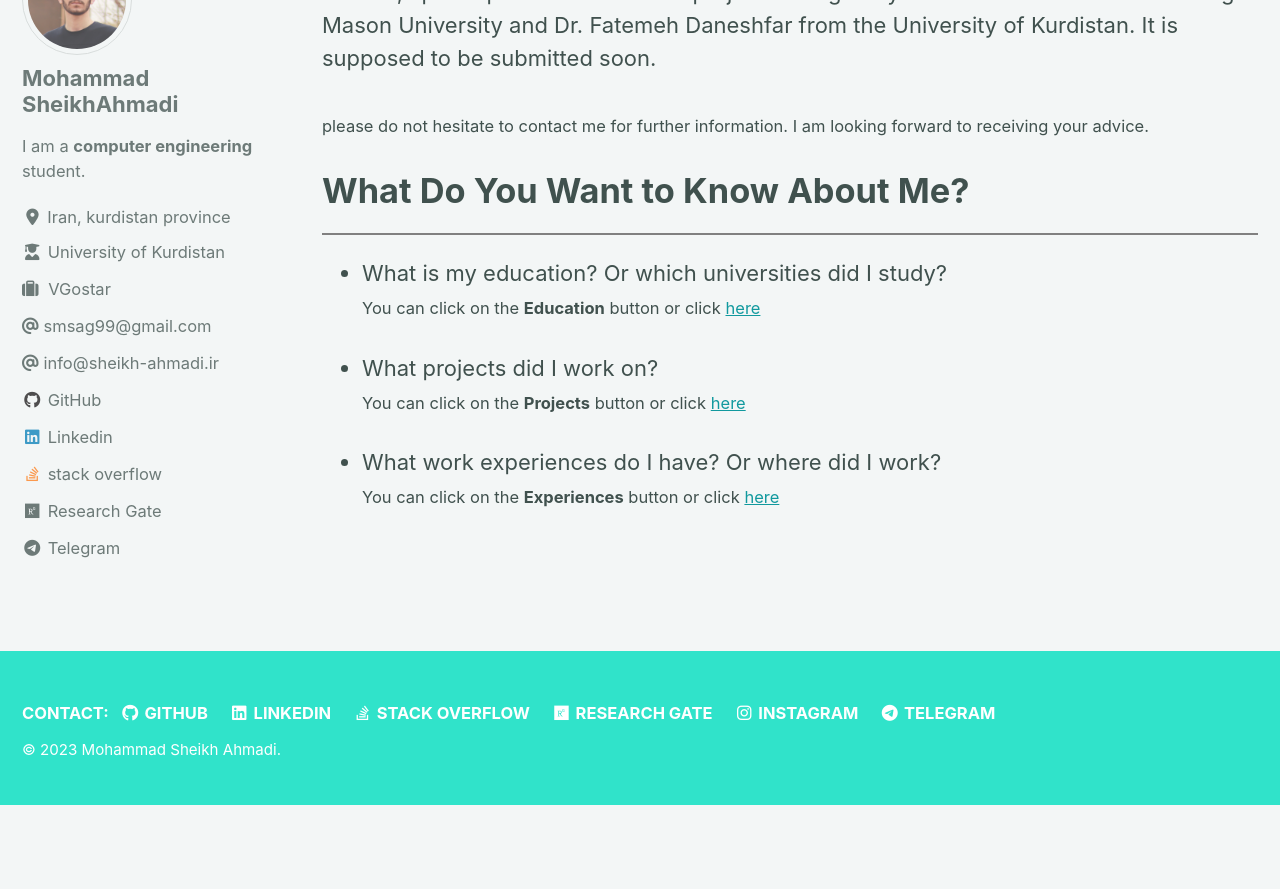
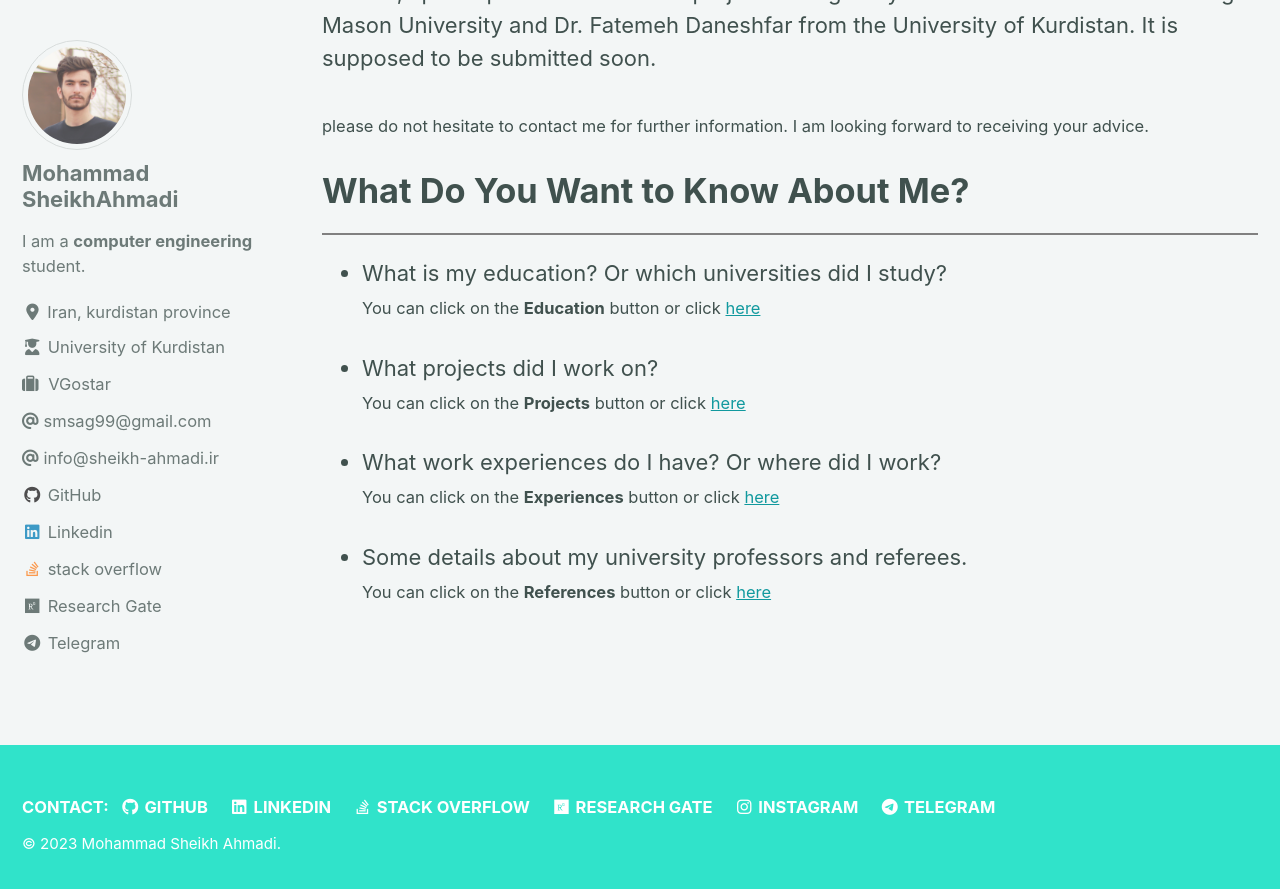
Before and after one commit to smsag99/Personal_Website, a Jekyll site: the page built from index.html, in a window 1280 px wide and 900 px high, scrolled down 513 px. Shown: the top 889 px of the window. Built offline with Jekyll 4.4.1, drawn with Linux system fonts in a browser that asks for light colours; cached includes are drawn as plain includes; nearby versions of some CDN libraries; the list of posts is cut into pages by our own code; before the commit the page ends 1318 px from its top, so only the background shows below that.

Commit message:
adding reference to home page

```diff
--- a/_layouts/home.html
+++ b/_layouts/home.html
@@ -6,7 +6,8 @@ layout: archive
 <hr style="height:2px;border-width:0;color:gray;background-color:gray">
 <p>
   I am a Computer Engineer Student at the University of Kurdistan and also extremely passionate about programming and
-  research. I have founded a firm named <a href="https://www.vgostar.ir/">VGostar</a> in the Augmented Reality (AR) field at the University of Kurdistan, and also we have been funded by university.
+  research. I have founded a firm named <a href="https://www.vgostar.ir/">VGostar</a> in the Augmented Reality (AR)
+  field at the University of Kurdistan, and also we have been funded by university.
   <br><br> Recently, I have been working in an accelerator firm named Zharfa as a backend developer using Node.js. We
   are working on some commercial projects.
   <br><br> In 2021, I participated in a research project managed by Dr. Sina Ahmadi from the George Mason University and
@@ -21,7 +22,7 @@ layout: archive
 <ul>
   <li>
     <p>What is my education? Or which universities did I study?<br>
-      <small>You can click on the <strong>Education</strong> button or click <a href="/edu/">here</a></small>
+      <small>You can click on the <strong>Education</strong> button or click <a href="/education/">here</a></small>
     </p>
   <li>
     <p>What projects did I work on?<br>
@@ -29,6 +30,10 @@ layout: archive
     </p>
   <li>
     <p>What work experiences do I have? Or where did I work?<br>
-      <small>You can click on the <strong>Experiences</strong> button or click <a href="/exp/">here</a></small>
+      <small>You can click on the <strong>Experiences</strong> button or click <a href="/experiences/">here</a></small>
+    </p>
+  <li>
+    <p>Some details about my university professors and referees.<br>
+      <small>You can click on the <strong>References</strong> button or click <a href="/references/">here</a></small>
     </p>
 </ul>
```
Also changed, not shown: 5 other files.
